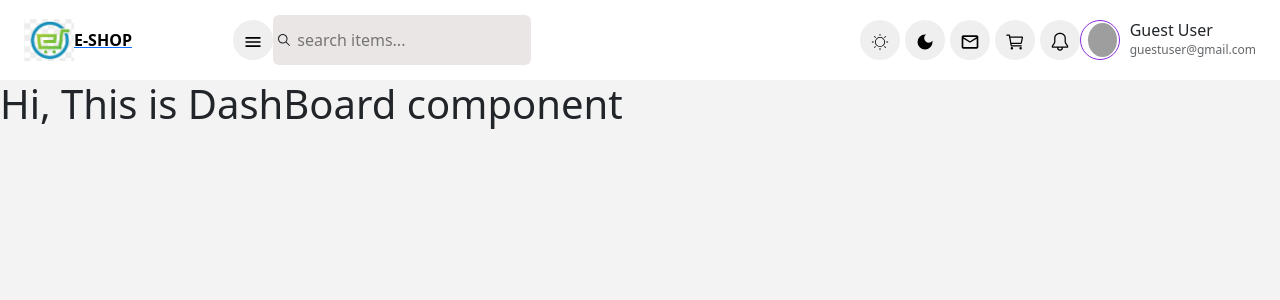
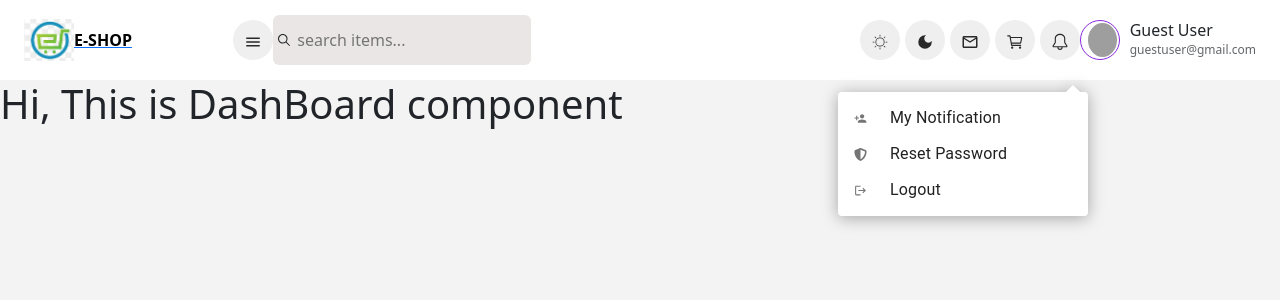
Before and after one commit to hasanhabib16011998/react-dashboard, a React (Create React App) app: page / in a window 1280 px wide. Both pictures are taken after a click on the button 1059 px from the left and 40 px from the top of the page. Shown: the top 300 px of the page. Built offline with nearby package versions, Linux system fonts and the light colour scheme; grey boxes are pictures that could not be loaded.

Commit message:
updated navbar

```diff
--- a/package.json
+++ b/package.json
@@ -3,6 +3,8 @@
   "version": "0.1.0",
   "private": true,
   "dependencies": {
+    "@emotion/react": "^11.14.0",
+    "@emotion/styled": "^11.14.0",
     "@mui/material": "^6.3.0",
     "@mui/styled-engine-sc": "^6.3.0",
     "bootstrap": "^5.3.3",
--- a/src/App.css
+++ b/src/App.css
@@ -31,7 +31,14 @@ header .logo span{
   border:none;
   font-size:20px;
  }
-
+ header button.rounded-circle svg{
+  color:#292929;
+  font-size:18px !important;
+  transition: all 0 2s ease-in-out;
+ }
+ header button.rounded-circle svg:hover{
+  color:#0858f7 !important;
+ }
 .searchbox{
   width:400px;
   height:50px;
@@ -84,3 +91,10 @@ header .logo span{
 .part3 .rounded-circle{
   margin-left:5px;
 }
+
+.notification-menu .MuiPaper-root{
+  right:15% !important;
+  left:auto !important;
+  width:250px !important;
+  top:10% !important;
+}
--- a/src/components/Header/index.js
+++ b/src/components/Header/index.js
@@ -1,4 +1,6 @@
 import { Link } from "react-router-dom";
+import React from "react";
+import { useState } from "react";
 import logo from '../../assets/images/logo.png';
 import { MdMenuOpen } from "react-icons/md";
 import { MdMenu } from "react-icons/md";
@@ -8,12 +10,45 @@ import { MdDarkMode } from "react-icons/md";
 import { IoCartOutline } from "react-icons/io5";
 import { MdOutlineMailOutline } from "react-icons/md";
 import { GoBell } from "react-icons/go";
+import Box from '@mui/material/Box';
+import Avatar from '@mui/material/Avatar';
+import Menu from '@mui/material/Menu';
+import MenuItem from '@mui/material/MenuItem';
+import ListItemIcon from '@mui/material/ListItemIcon';
+import Divider from '@mui/material/Divider';
+import IconButton from '@mui/material/IconButton';
+import Typography from '@mui/material/Typography';
+import Tooltip from '@mui/material/Tooltip';
+import { MdPersonAdd } from "react-icons/md";
+import { IoMdSettings } from "react-icons/io";
+import { MdLogout } from "react-icons/md";
+import { FaShieldHalved } from "react-icons/fa6";
+
+
+
 
 
 
 
 
 const Header = () => {
+
+    const [anchorEl, setAnchorEl] = React.useState(null);
+    const [isOpenNotifications,setOpenNotifications] = React.useState(false);
+    const openAccounts = Boolean(anchorEl);
+    const openNotificationMenu = Boolean(isOpenNotifications);
+    const openMyAcc = (event) => {
+      setAnchorEl(event.currentTarget);
+    };
+    const closeMyAcc = () => {
+      setAnchorEl(null);
+    };
+    const openNotifications = (event) => {
+        setOpenNotifications(true);
+      };
+      const closeNotifications = () => {
+        setOpenNotifications(false);
+      };
     return(
         <>
         <header className="d-flex align-items-center">
@@ -36,11 +71,71 @@ const Header = () => {
                 <button className="rounded-circle mr-3"><MdDarkMode/></button>
                 <button className="rounded-circle mr-3"><MdOutlineMailOutline/></button>
                 <button className="rounded-circle mr-3"><IoCartOutline/></button>
-                <button className="rounded-circle mr-3"><GoBell/></button>
+                <div className="notificationWrapper position-relative">
+                    <button className="rounded-circle mr-3" onClick={openNotifications}><GoBell/></button>
+                    <Menu
+                        anchorEl={isOpenNotifications}
+                        id="notifcations"
+                        className="notification-menu dropdown-list"
+                        open={openNotificationMenu}
+                        onClose={closeNotifications}
+                        onClick={closeNotifications}
+                        slotProps={{
+                        paper: {
+                            elevation: 0,
+                            sx: {
+                            overflow: 'visible',
+                            filter: 'drop-shadow(0px 2px 8px rgba(0,0,0,0.32))',
+                            mt: 1.5,
+                            '& .MuiAvatar-root': {
+                                width: 32,
+                                height: 32,
+                                ml: -0.5,
+                                mr: 1,
+                            },
+                            '&::before': {
+                                content: '""',
+                                display: 'block',
+                                position: 'absolute',
+                                top: 0,
+                                right: 10,
+                                width: 10,
+                                height: 10,
+                                bgcolor: 'background.paper',
+                                transform: 'translateY(-50%) rotate(45deg)',
+                                zIndex: 0,
+                            },
+                            },
+                        },
+                        }}
+                        transformOrigin={{ horizontal: 'right', vertical: 'top' }}
+                        anchorOrigin={{ horizontal: 'right', vertical: 'bottom' }}
+                    >
+                        <MenuItem onClick={closeNotifications}>
+                        <ListItemIcon>
+                            <MdPersonAdd fontSize="small" />
+                        </ListItemIcon>
+                        My Notification
+                        </MenuItem>
+                        <MenuItem onClick={closeNotifications}>
+                        <ListItemIcon>
+                            <FaShieldHalved fontSize="small" />
+                        </ListItemIcon>
+                        Reset Password
+                        </MenuItem>
+                        <MenuItem onClick={closeNotifications}>
+                        <ListItemIcon>
+                            <MdLogout fontSize="small" />
+                        </ListItemIcon>
+                        Logout
+                        </MenuItem>
+                    </Menu>
+                </div>
+
 
                 <div className="myAccWrapper">
                     <div className="myAcc d-flex align-items-center">
-                    <div className="user-image">
+                    <div className="user-image" onClick={openMyAcc}>
                     <span className="rounded-circle">
                             <img src="https://cdn-icons-png.flaticon.com/512/3135/3135715.png"/>
                         </span>
@@ -50,6 +145,62 @@ const Header = () => {
                         <p>guestuser@gmail.com</p>
                     </div>
                     </div>
+                    <Menu
+                    anchorEl={anchorEl}
+                    id="account-menu"
+                    open={openAccounts}
+                    onClose={closeMyAcc}
+                    onClick={closeMyAcc}
+                    slotProps={{
+                    paper: {
+                        elevation: 0,
+                        sx: {
+                        overflow: 'visible',
+                        filter: 'drop-shadow(0px 2px 8px rgba(0,0,0,0.32))',
+                        mt: 1.5,
+                        '& .MuiAvatar-root': {
+                            width: 32,
+                            height: 32,
+                            ml: -0.5,
+                            mr: 1,
+                        },
+                        '&::before': {
+                            content: '""',
+                            display: 'block',
+                            position: 'absolute',
+                            top: 0,
+                            right: 14,
+                            width: 10,
+                            height: 10,
+                            bgcolor: 'background.paper',
+                            transform: 'translateY(-50%) rotate(45deg)',
+                            zIndex: 0,
+                        },
+                        },
+                    },
+                    }}
+                    transformOrigin={{ horizontal: 'right', vertical: 'top' }}
+                    anchorOrigin={{ horizontal: 'right', vertical: 'bottom' }}
+                >
+                    <MenuItem onClick={closeMyAcc}>
+                    <ListItemIcon>
+                        <MdPersonAdd fontSize="small" />
+                    </ListItemIcon>
+                    My Account
+                    </MenuItem>
+                    <MenuItem onClick={closeMyAcc}>
+                    <ListItemIcon>
+                        <FaShieldHalved fontSize="small" />
+                    </ListItemIcon>
+                    Reset Password
+                    </MenuItem>
+                    <MenuItem onClick={closeMyAcc}>
+                    <ListItemIcon>
+                        <MdLogout fontSize="small" />
+                    </ListItemIcon>
+                    Logout
+                    </MenuItem>
+                </Menu>
                 </div>
 
             </div>
```
Also changed, not shown: 1 other file (tests, documents, lock files or other folders).
